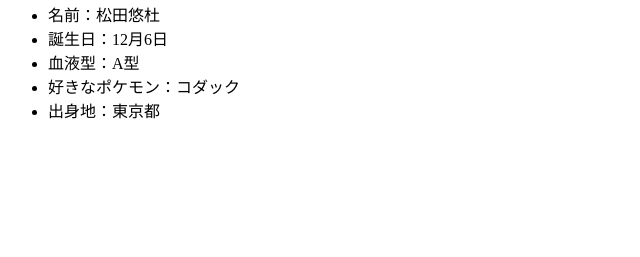
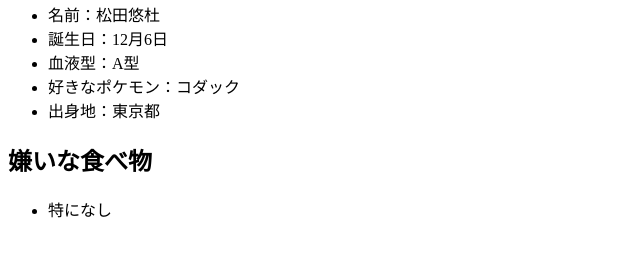
Before and after one commit to YutoMatsuda104/DSProg, a plain HTML site: page index.html in a window 1280 px wide. Shown: the part 113-370 px from the top of the page, without its empty margins (0-640 px from the left). Drawn offline with Linux system fonts and the light colour scheme.

Commit message:
嫌いな食べ物を追記

```diff
--- a/index.html
+++ b/index.html
@@ -21,6 +21,10 @@
             <li>出身地：東京都</li>
         </ul>
 
+        <h2>嫌いな食べ物</h2>
+        <ul>
+            <li>特になし</li>
+        </ul>
 
     </body>
 
```
